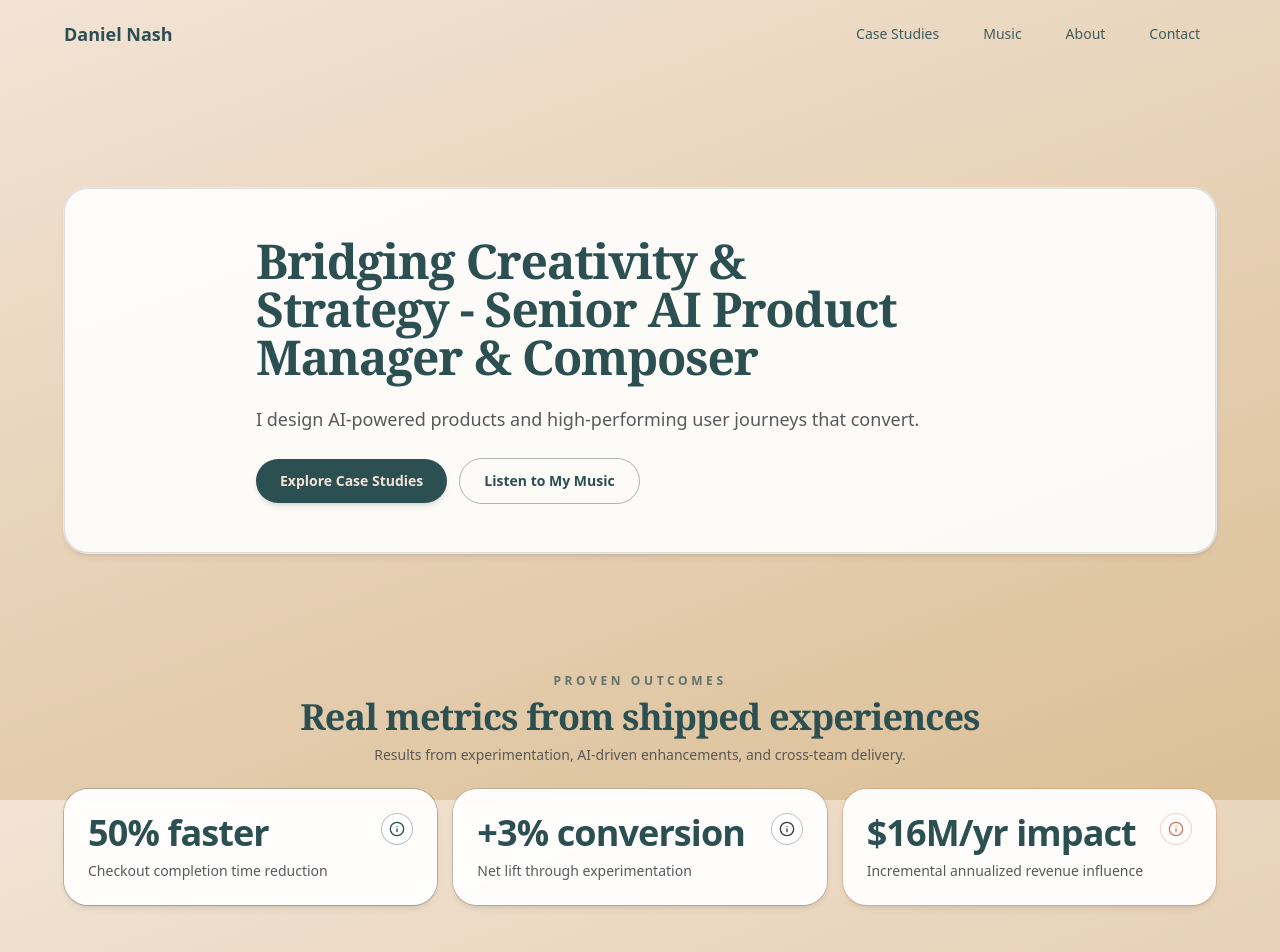
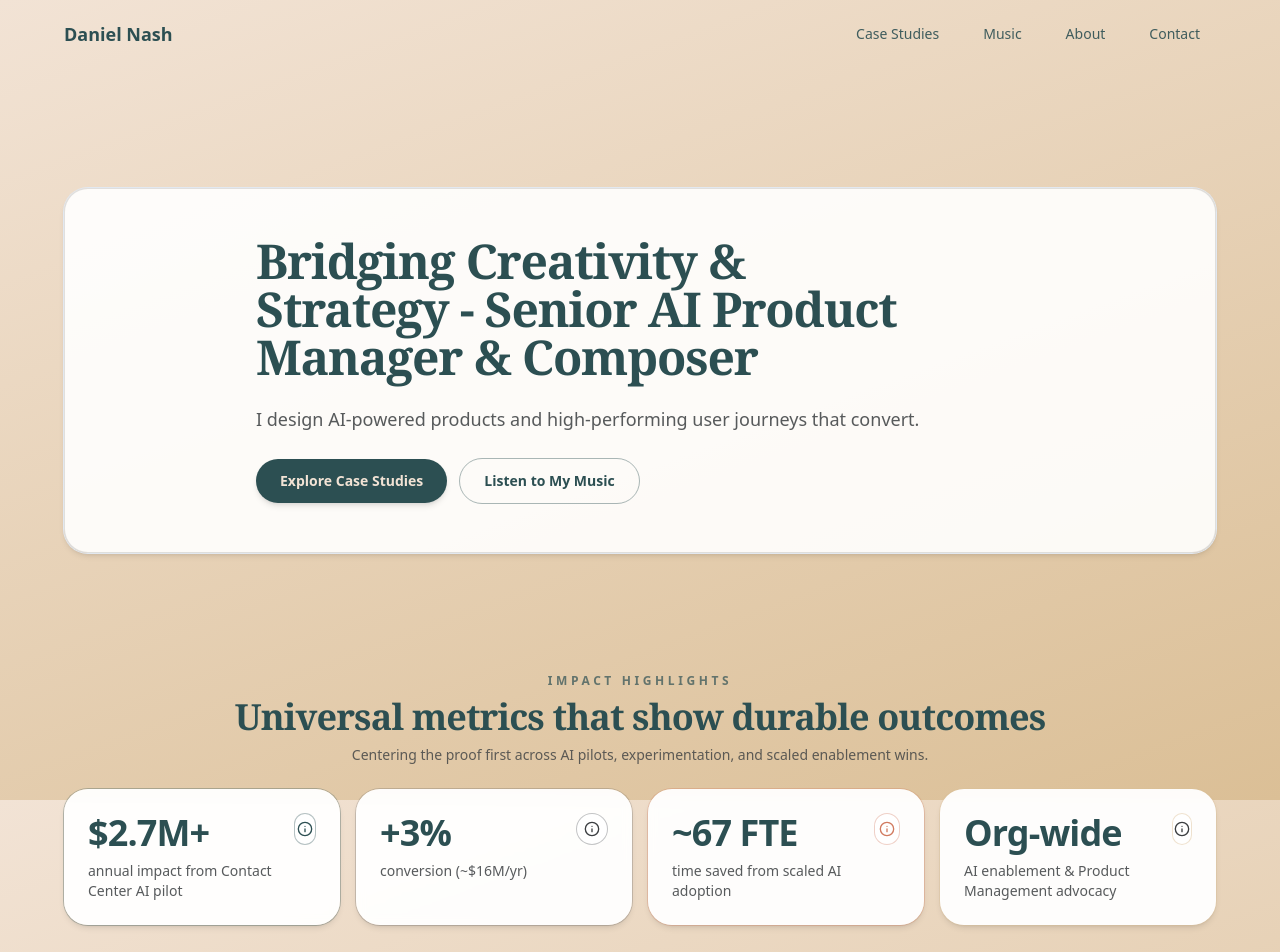
Before and after one commit to DanielNash1611/portfolio, a Next.js app: page / in a window 1280 px wide. Shown: the top 952 px of the page. Built offline with nearby package versions, Linux system fonts and the light colour scheme.

Commit message:
feat(home): add universal impact highlights and align about copy with AI + PM enablement

```diff
--- a/app/page.tsx
+++ b/app/page.tsx
@@ -1,10 +1,11 @@
 import type { Metadata } from "next";
 import Script from "next/script";
 import { getPortrait } from "@/components/Portrait";
+import AboutInline from "@/sections/AboutInline";
 import FeaturedWork from "@/sections/FeaturedWork";
 import HomeHero from "@/sections/HomeHero";
+import ImpactHighlights from "@/sections/ImpactHighlights";
 import HomeStats from "@/sections/HomeStats";
-import AboutInline from "@/sections/AboutInline";
 import NarrativeBridge from "@/sections/NarrativeBridge";
 import HomeTestimonials from "@/sections/HomeTestimonials";
 import { siteOrigin } from "@/lib/site";
@@ -70,6 +71,7 @@ export default function HomePage(): JSX.Element {
         {JSON.stringify(heroJsonLd)}
       </Script>
       <HomeHero />
+      <ImpactHighlights />
       <HomeStats />
       <AboutInline portraitSrc="/portraits/hero_square_photo.jpg" />
       <FeaturedWork />
--- a/sections/AboutInline.tsx
+++ b/sections/AboutInline.tsx
@@ -34,9 +34,10 @@ export default function AboutInline({ portraitSrc }: Props): JSX.Element {
             The person behind the outcomes
           </h2>
           <p className="mt-3 max-w-prose text-slate-700">
-            I build AI-powered products and experimentation programs that drive measurable impact.
-            My background as a composer keeps me relentlessly focused on craft and audience experience.
-            Recently: AI Platform & Strategy leadership, ChatGPT Enterprise rollout, and LaunchMuse prototype.
+            I build AI-powered products and scalable frameworks that drive measurable impact across
+            organizations - from a $2.7 M annual lift in Contact Center AI pilots and a 3% conversion gain
+            (~$16 M / yr) in e-commerce to company-wide enablement initiatives in AI strategy and Product
+            Management excellence through Jira Product Discovery.
           </p>
           <div className="mt-5 flex flex-wrap gap-3">
             <a
@@ -72,7 +73,7 @@ export default function AboutInline({ portraitSrc }: Props): JSX.Element {
             />
             <div className="pointer-events-none absolute inset-0 bg-gradient-to-b from-transparent to-black/10" />
             <p className="absolute bottom-3 left-3 rounded-full bg-white/75 px-3 py-1 text-xs text-slate-700 shadow ring-1 ring-slate-200">
-              Composer • Product Leader • AI Advocate
+              Composer / Product Leader / AI Advocate
             </p>
           </div>
         </div>
--- /dev/null
+++ b/sections/ImpactHighlights.tsx
@@ -0,0 +1,132 @@
+"use client";
+
+import clsx from "clsx";
+import { Info } from "lucide-react";
+import { motion, useReducedMotion } from "framer-motion";
+import Tooltip from "@/components/ui/Tooltip";
+import { fadeSlide } from "@/lib/motion";
+
+type Item = {
+  kpi: string;
+  label: string;
+  tooltip: string;
+};
+
+const ITEMS: Item[] = [
+  {
+    kpi: "$2.7M+",
+    label: "annual impact from Contact Center AI pilot",
+    tooltip:
+      "Measured lift from the initial ChatGPT Enterprise pilot in the Contact Center (150 licenses)."
+  },
+  {
+    kpi: "+3%",
+    label: "conversion (~$16M/yr)",
+    tooltip:
+      "Annualized revenue lift from the checkout redesign that reduced completion time by half."
+  },
+  {
+    kpi: "~67 FTE",
+    label: "time saved from scaled AI adoption",
+    tooltip:
+      "Scaled from 10 FTE at 150 licenses to roughly 67 FTE at 1,000 licenses after expansion."
+  },
+  {
+    kpi: "Org-wide",
+    label: "AI enablement & Product Management advocacy",
+    tooltip:
+      "Driving company-wide AI adoption and enterprise-scale rollout of Jira Product Discovery and prioritization frameworks."
+  }
+];
+
+const cardAccents = [
+  "ring-[#2C4F52]/30 hover:ring-[#2C4F52]/45",
+  "ring-[#3A3D40]/20 hover:ring-[#3A3D40]/35",
+  "ring-[#D17A5F]/30 hover:ring-[#D17A5F]/45",
+  "ring-[#DBBF96]/35 hover:ring-[#DBBF96]/50"
+] as const;
+
+const iconAccents = [
+  "border-[#2C4F52]/35 text-[#2C4F52]",
+  "border-[#3A3D40]/30 text-[#3A3D40]",
+  "border-[#D17A5F]/35 text-[#D17A5F]",
+  "border-[#DBBF96]/45 text-[#3A3D40]"
+] as const;
+
+const ImpactHighlights = (): JSX.Element => {
+  const prefersReducedMotion = useReducedMotion();
+
+  const sectionContent = (
+    <>
+      <header className="mb-6 space-y-2 text-left sm:text-center">
+        <p className="text-xs font-semibold uppercase tracking-[0.3em] text-[#2C4F52]/70">
+          Impact highlights
+        </p>
+        <h2 className="text-3xl font-semibold tracking-tight text-[#2C4F52] sm:text-4xl">
+          Universal metrics that show durable outcomes
+        </h2>
+        <p className="text-sm text-[#3A3D40]/80">
+          Centering the proof first across AI pilots, experimentation, and scaled enablement wins.
+        </p>
+      </header>
+
+      <div className="grid gap-4 sm:grid-cols-2 xl:grid-cols-4">
+        {ITEMS.map((item, index) => {
+          const accent = cardAccents[index % cardAccents.length];
+          const iconAccent = iconAccents[index % iconAccents.length];
+          return (
+            <article
+              key={item.label}
+              className={clsx(
+                "group relative flex h-full flex-col justify-between rounded-3xl bg-white/95 p-6 shadow-md ring-1 transition-all duration-200 ease-out backdrop-blur-sm hover:-translate-y-1.5 hover:shadow-lg",
+                accent
+              )}
+            >
+              <div className="flex items-start justify-between gap-4">
+                <div>
+                  <p className="text-3xl font-semibold tracking-tight text-[#2C4F52] sm:text-4xl">
+                    {item.kpi}
+                  </p>
+                  <p className="mt-2 text-sm text-[#3A3D40]/85">{item.label}</p>
+                </div>
+                <Tooltip
+                  placement="top"
+                  content={<span>{item.tooltip}</span>}
+                >
+                  <button
+                    type="button"
+                    className={clsx(
+                      "inline-flex h-8 w-8 items-center justify-center rounded-full border bg-white/90 text-[#2C4F52] transition hover:bg-white focus-visible:outline-none focus-visible:ring focus-visible:ring-[#D17A5F] focus-visible:ring-offset-2 focus-visible:ring-offset-white",
+                      iconAccent
+                    )}
+                    aria-label={`How ${item.kpi} was measured`}
+                  >
+                    <Info className="h-4 w-4" aria-hidden="true" />
+                  </button>
+                </Tooltip>
+              </div>
+            </article>
+          );
+        })}
+      </div>
+    </>
+  );
+
+  if (prefersReducedMotion) {
+    return <section className="container mt-0 mb-10 md:mb-12">{sectionContent}</section>;
+  }
+
+  return (
+    <motion.section
+      className="container mt-0 mb-10 md:mb-12"
+      variants={fadeSlide}
+      initial="hidden"
+      whileInView="show"
+      viewport={{ once: true, margin: "0px 0px -20% 0px" }}
+    >
+      {sectionContent}
+    </motion.section>
+  );
+};
+
+export default ImpactHighlights;
```
